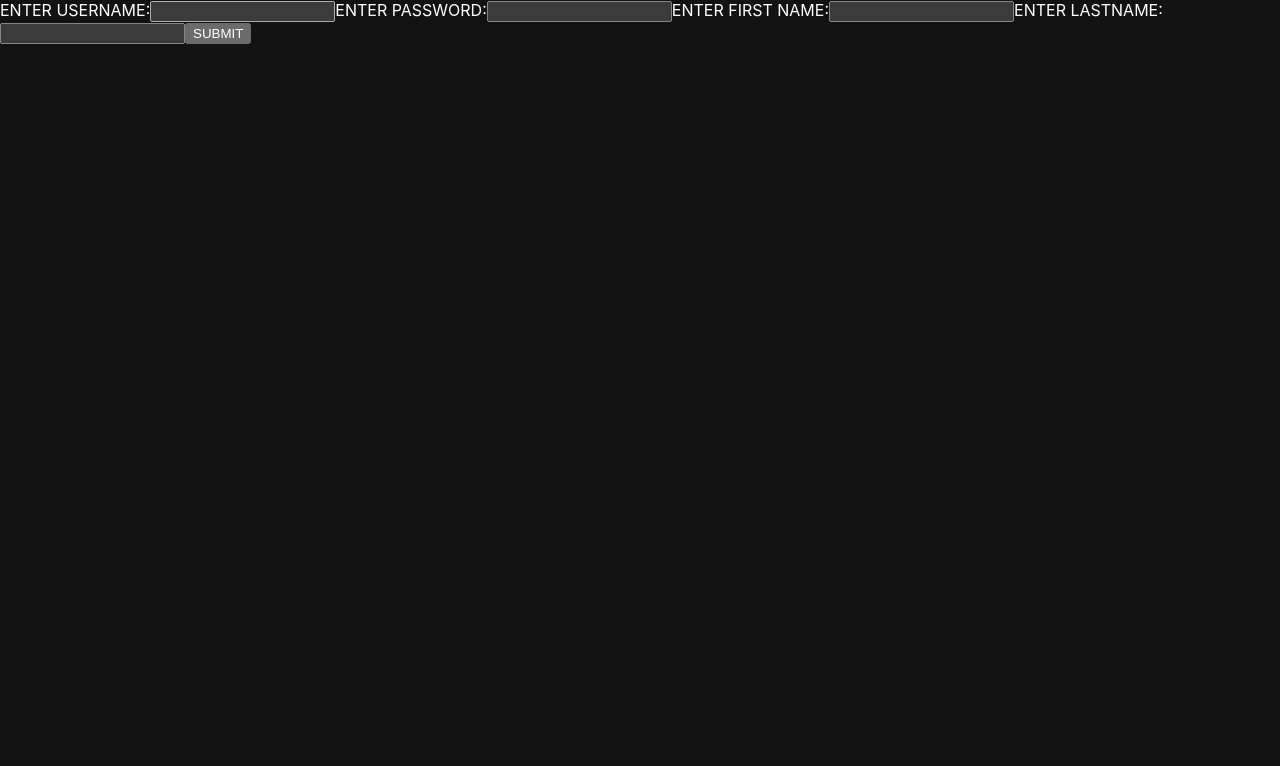
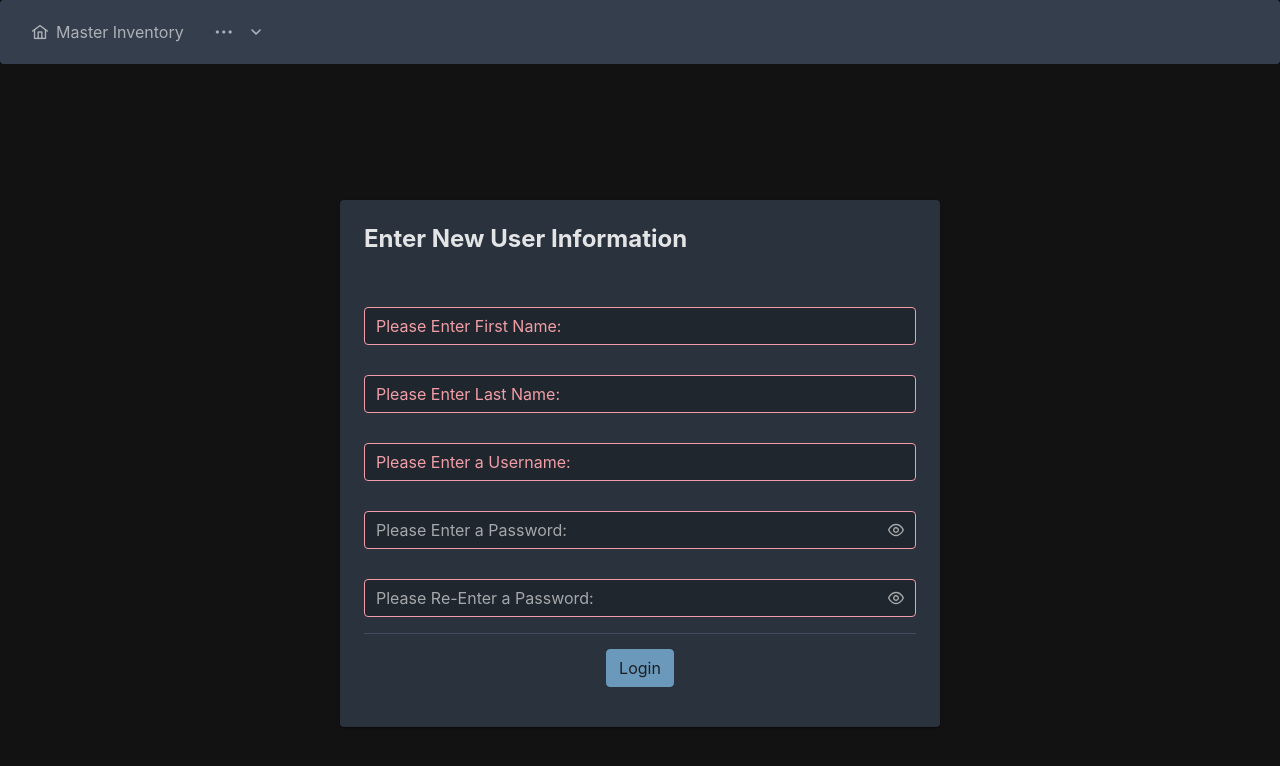
Before and after one commit to danielm96d/sdi-z-prefix-fullstack, a React (Create React App) app in the folder client/: page /CreateAccount in a window 1280 px wide. Shown: the top 766 px of the page. Built offline with nearby package versions, Linux system fonts and the light colour scheme; no server answers.

Commit message:
completed formatting with css, implemented a username check and password verification to the registration page

```diff
--- a/client/src/css/App.css
+++ b/client/src/css/App.css
@@ -24,3 +24,9 @@
   align-items: center;
   margin-top: 100px;
 }
+
+.regBtns{
+  display: flex;
+  justify-content: center;
+
+}
--- a/client/src/modules/CreateAccount.js
+++ b/client/src/modules/CreateAccount.js
@@ -1,43 +1,155 @@
-import { useState } from "react";
+import MenuBar from "./MenuBar";
+import { useEffect, useState } from "react";
 import { useNavigate } from "react-router-dom";
+import { FloatLabel } from "primereact/floatlabel";
+import { InputText } from "primereact/inputtext";
+import { Button } from "primereact/button";
+import { Card } from "primereact/card";
+import { Divider } from "primereact/divider";
+import { Password } from "primereact/password";
 
 export default function CreateAccount(){
   const [userName, setUserName] = useState('')
   const [password, setPassword] = useState('')
+  const [password2, setPassword2] = useState('')
   const [firstName, setFirstName] = useState('')
   const [lastName, setLastName] = useState('')
+  const [usernameList, setUsernameList] = useState([])
   const navigate = useNavigate();
+
+  const [isEmpty1, setIsEmpty1] = useState(true)
+  const [isEmpty2, setIsEmpty2] = useState(true)
+  const [isEmpty3, setIsEmpty3] = useState(true)
+  const [isEmpty4, setIsEmpty4] = useState(true)
+  const [isEmpty5, setIsEmpty5] = useState(true)
+  const [disabled, setDisabled] = useState(true)
+
+  useEffect(()=>{
+    fetch(`http://localhost:8080/users`)
+    .then(res=>res.json())
+    .then(data=>{
+      let userNameArray = []
+      // console.log(data)
+      for(let item of data){
+        userNameArray.push(item.userName)
+      }
+      console.log(userNameArray)
+      setUsernameList(userNameArray)
+    })
+    .catch(err=>{
+      console.log('error msg: ', err)
+    })
+  },[])
+
+  useEffect(()=>{
+    // console.log('working')
+    if(password !== password2 || !password || !password2){
+      setIsEmpty5(true)
+      setIsEmpty4(true)
+    } else{
+      setIsEmpty5(false)
+      setIsEmpty4(false)
+    }
+  },[password2])
+
+  useEffect(()=>{
+    // console.log('working')
+    if(isEmpty1 || isEmpty2 || isEmpty3 || isEmpty4 || isEmpty5 || password !== password2) setDisabled(true)
+    else setDisabled(false)
+  },[password, password2, userName, firstName, lastName])
   return(
     <>
-      <label>
-        ENTER USERNAME:
-        <input onChange={(e)=>{
-          setUserName(e.target.value);
-          // console.log(userName)
-        }}/>
-      </label>
-      <label>
-        ENTER PASSWORD:
-        <input onChange={(e)=>{
-          setPassword(e.target.value);
-          // console.log(userName)
-        }}/>
-      </label>
-      <label>
-        ENTER FIRST NAME:
-        <input onChange={(e)=>{
-          setFirstName(e.target.value);
-          // console.log(userName)
-        }}/>
-      </label>
-      <label>
-        ENTER LASTNAME:
-        <input onChange={(e)=>{
-          setLastName(e.target.value);
-          // console.log(userName)
-        }}/>
-      </label>
-      <button onClick={()=>{
+      <MenuBar/>
+      <div className="content">
+        <Card title='Enter New User Information'>
+          <form>
+            <FloatLabel>
+              <InputText
+                id='firstName'
+                invalid={isEmpty1}
+                style={{width: '100%'}}
+                value={firstName}
+                onChange={(e) =>{
+                  if(e.target.value === ''){
+                    setIsEmpty1(true)
+                  } else{setIsEmpty1(false)}
+                  setFirstName(e.target.value)
+                }
+              }/>
+              <label htmlFor='firstName'>Please Enter First Name:</label>
+            </FloatLabel>
+            <FloatLabel>
+              <InputText
+                id='lastName'
+                invalid={isEmpty2}
+                style={{width: '100%'}}
+                value={lastName}
+                onChange={(e) =>{
+                  if(e.target.value === ''){
+                    setIsEmpty2(true)
+                  } else{setIsEmpty2(false)}
+                  setLastName(e.target.value)
+                }
+              }/>
+              <label htmlFor='lastName'>Please Enter Last Name:</label>
+            </FloatLabel>
+            <FloatLabel>
+              <InputText
+                id='username'
+                invalid={isEmpty3}
+                style={{width: '100%'}}
+                value={userName}
+                onChange={(e) =>{
+                  if(e.target.value === ''){
+                    setIsEmpty3(true)
+                  } else{setIsEmpty3(false)}
+                  setUserName(e.target.value)
+                }
+              }/>
+              <label htmlFor='username'>Please Enter a Username:</label>
+            </FloatLabel>
+            <FloatLabel>
+              <Password
+                id='password'
+                invalid={isEmpty4}
+                style={{width: '100%'}}
+                value={password}
+                feedback={true}
+                toggleMask
+                onChange={(e) =>{
+                  if(e.target.value === ''){
+                    setIsEmpty4(true)
+                  } else{setIsEmpty4(false)}
+                  setPassword(e.target.value)
+                }
+              }/>
+              <label htmlFor='password'>Please Enter a Password:</label>
+            </FloatLabel>
+            <FloatLabel>
+              <Password
+                id='password2'
+                invalid={isEmpty5}
+                style={{width: '100%'}}
+                value={password2}
+                feedback={false}
+                toggleMask
+                onChange={(e) =>{
+                  setPassword2(e.target.value)
+                  if(e.target.value === ''){
+                    setIsEmpty5(true)
+                  } else{setIsEmpty5(false)}
+                }
+              }/>
+              <label htmlFor='password2'>Please Re-Enter a Password:</label>
+            </FloatLabel>
+          </form>
+          <Divider/>
+          <div className="regBtns">
+            <Button label='Login' disabled={disabled} onClick={()=>{
+              if(usernameList.indexOf(userName) !== -1){
+                setIsEmpty3(true)
+                return
+              }
               const myHeaders = new Headers();
               myHeaders.append("Content-Type", "application/json");
 
@@ -59,7 +171,10 @@ export default function CreateAccount(){
                 .then((result) => console.log(result))
                 .then((data)=>{navigate('/Login')})
                 .catch((error) => console.error(error));
-      }}>SUBMIT</button>
+            }}/>
+          </div>
+        </Card>
+      </div>
     </>
   )
 }
```
Lines whose indentation alone changed are shown as unchanged.
